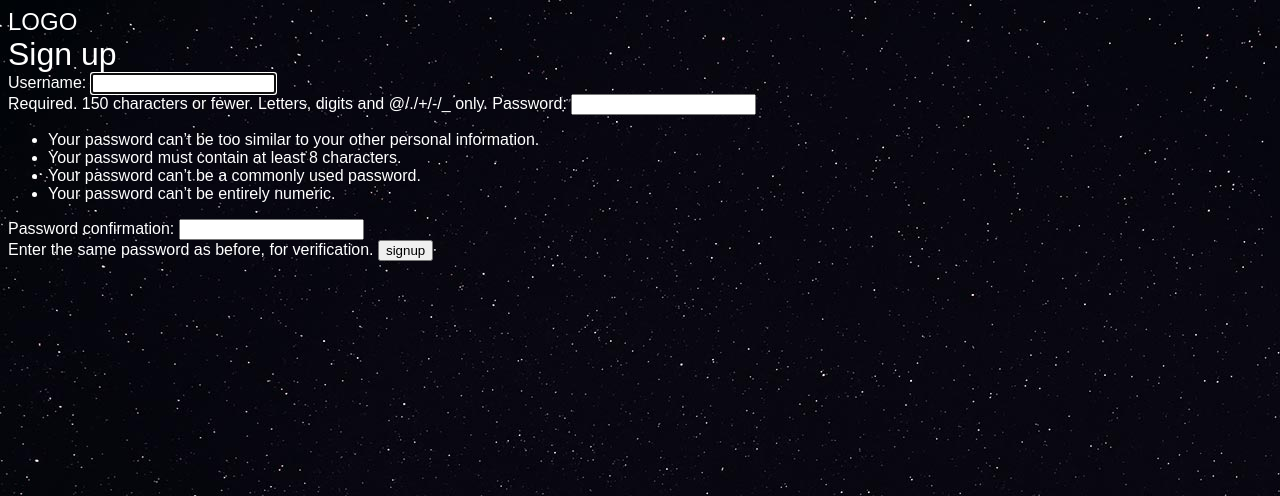
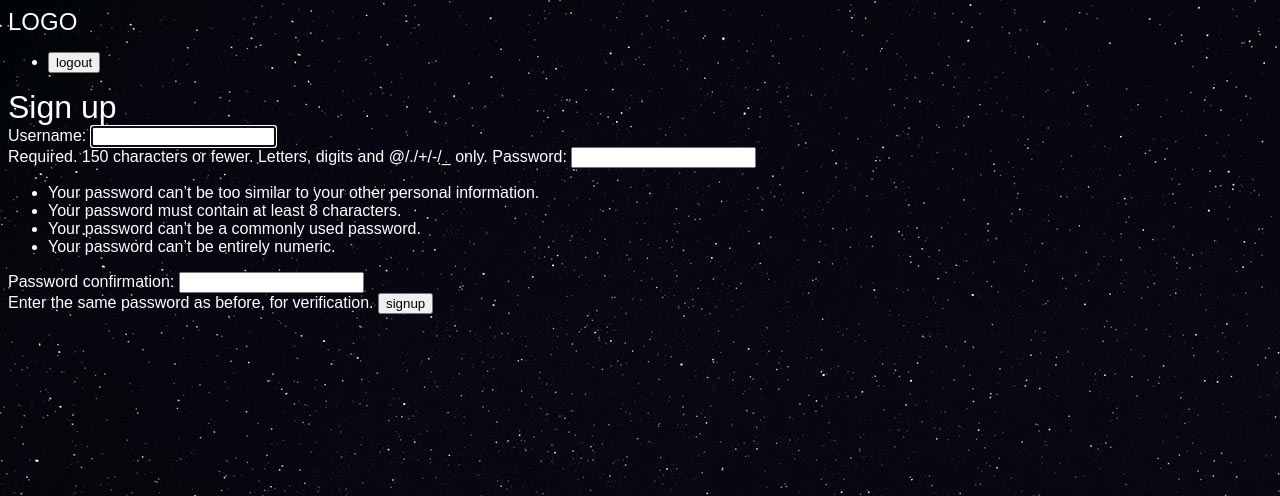
Before and after one commit to haxhex/mydjangoBlog, a Django app: page /accounts/signup in a window 1280 px wide. Shown: the top 496 px of the page. Run offline with Django 4.2, Linux system fonts and the light colour scheme.

Commit message:
add logout user

```diff
--- a/accounts/urls.py
+++ b/accounts/urls.py
@@ -6,4 +6,5 @@ app_name = 'accounts'
 urlpatterns = [
     path('signup', views.signup_view, name='signup'),
     path('login', views.login_view, name='login'),
+    path('logout', views.logout_view, name='logout'),
 ]
--- a/accounts/views.py
+++ b/accounts/views.py
@@ -1,6 +1,6 @@
 from django.shortcuts import render, redirect
 from django.contrib.auth.forms import UserCreationForm, AuthenticationForm
-from django.contrib.auth import login
+from django.contrib.auth import login, logout
 # Create your views here.
 
 def signup_view(request):
@@ -37,3 +37,8 @@ def login_view(request):
         # method 'GET'
         form = AuthenticationForm()
     return render(request, 'accounts/login.html', {'form' : form})
+
+def logout_view(request):
+    if request.method == 'POST':
+        logout(request)
+        return redirect('articles:list')
--- a/templates/base.html
+++ b/templates/base.html
@@ -11,6 +11,16 @@
   </head>
   <body>
     <h2><a href="{% url 'articles:list' %}">LOGO</a></h2>
+    <nav>
+      <ul>
+        <li>
+          <form class="logout-link" action="{% url 'accounts:logout' %}" method="post">
+            {% csrf_token %}
+            <button type="submit">logout</button>
+          </form>
+        </li>
+      </ul>
+    </nav>
     <div class="wrapper">
       {% block content %}
       {% endblock %}
```
Also changed, not shown: db.sqlite3.
